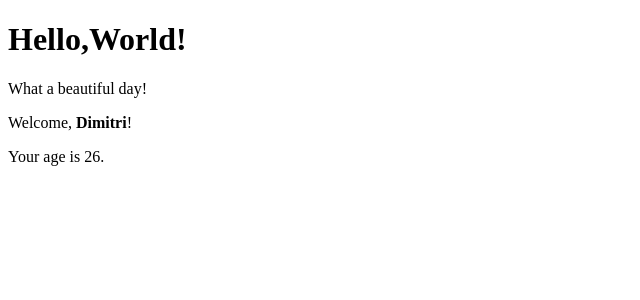
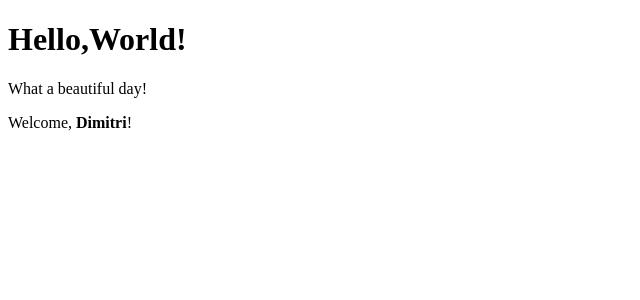
Before and after one commit to CeciliaFabiole/REACT, a React (Create React App) app in the folder react-complete-exercises/: page / in a window 1280 px wide. Shown: the top 300 px of the page, without its empty margins (0-640 px from the left). Built offline with nearby package versions, Linux system fonts and the light colour scheme.

Commit message:
feat: add conditional-rendering-01

```diff
--- a/react-complete-exercises/src/App.js
+++ b/react-complete-exercises/src/App.js
@@ -17,7 +17,7 @@ export function App(){
     return(
         <div>
             <Hello/>
-            <Welcome name={<strong>Dimitri</strong>} age={26}/>
+            <Welcome name={<strong>Dimitri</strong>} age={17}/>
         </div>
     )
 }
--- a/react-complete-exercises/src/Welcome.js
+++ b/react-complete-exercises/src/Welcome.js
@@ -7,24 +7,18 @@ import { Age } from "./Age";
 //         return (
 //              <div>
 //                  <p>Welcome, {this.props.name ?? 'friend'}!</p>
-//                  <Age age={this.props.age}/>
+//                  {this.props.age > 18 && <Age age={this.props.age}/>}
 //              </div>
-// )
+//          )
 //     }
 // }
-//static property
-// Welcome.defaultProps = {
-//     name: 'my friend',
-// }
-//If no name is passed just the props is undefined, I can give one default value by the double question mark
-//or by creating a static property
 
 //FUNCTION COMPONENT
 export function Welcome({name='new friend', age}){
     return (
     <div>
         <p>Welcome, {name}!</p>
-        <Age age={age}/>
+        {age>18 && <Age age={age}/>}
     </div>
     )
 }
```
Also changed, not shown: 1 other file (tests, documents, lock files or other folders).
